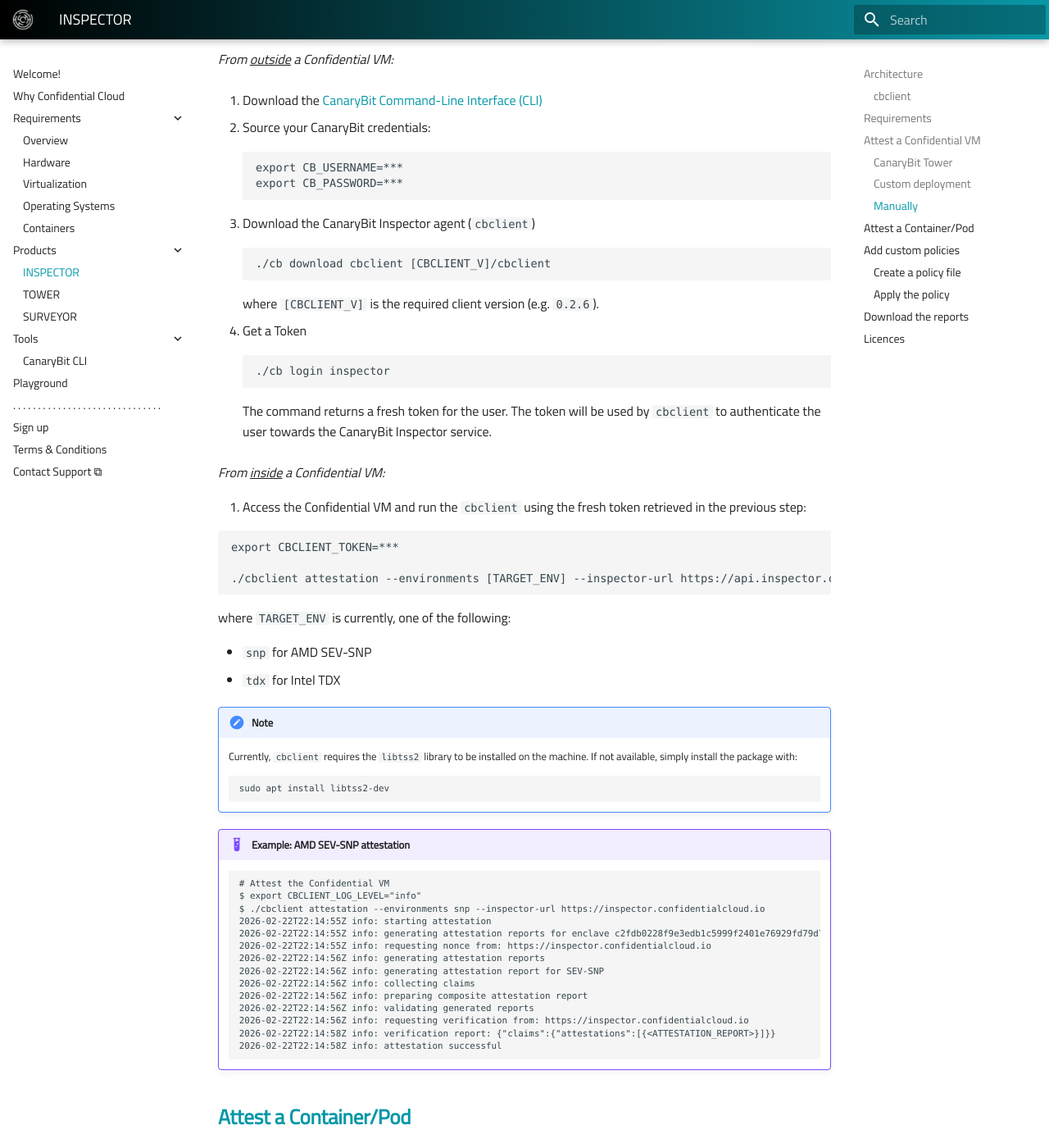
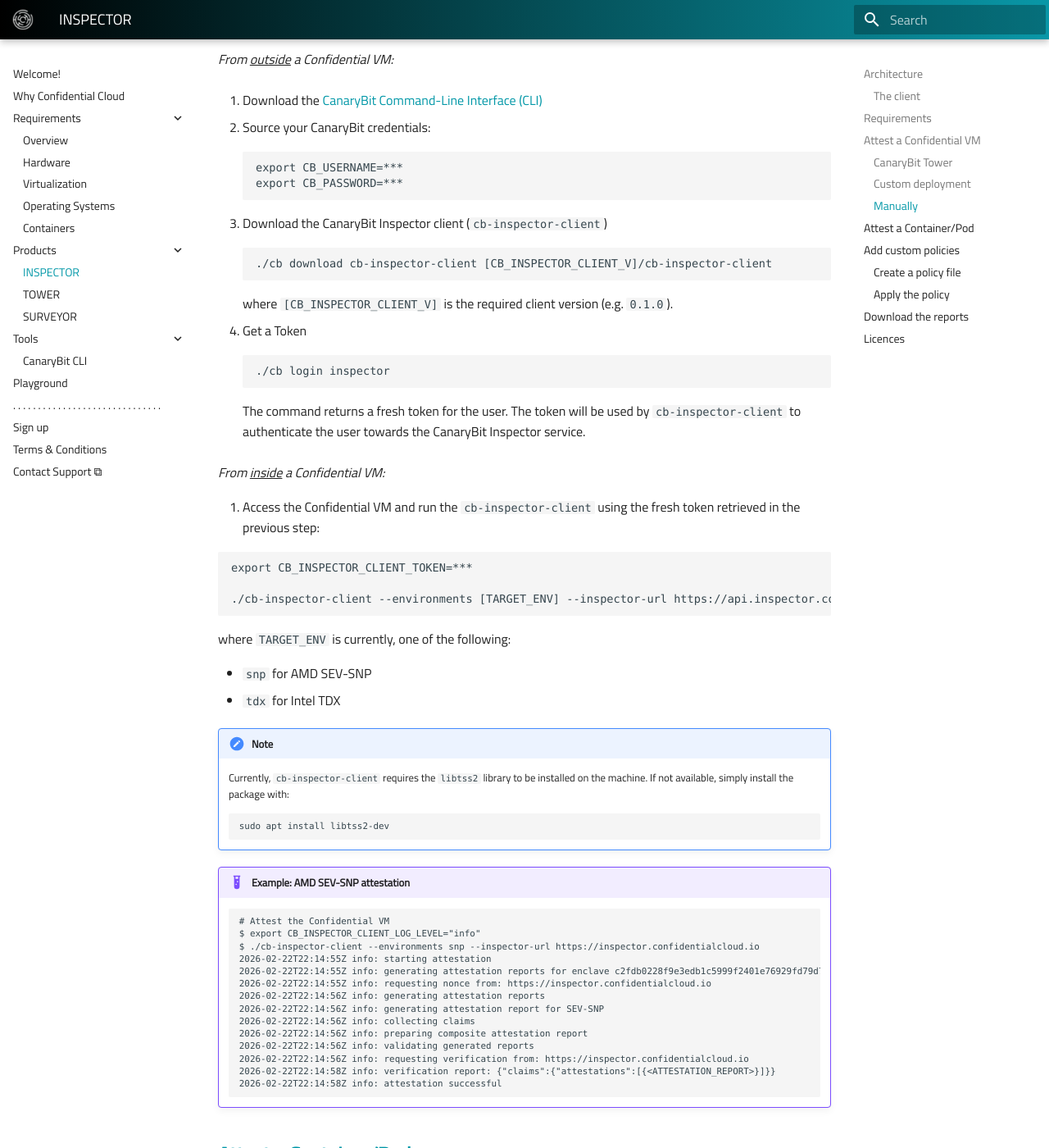
Before and after one commit to canarybit/cc-docs, an MkDocs documentation site: the page built from docs/products/inspector.md, in a window 1280 px wide and 1400 px high, scrolled down 2282 px. Shown: the whole window at 82% size. Built offline with MkDocs 1.6.1 and Material for MkDocs 9.7.7, drawn with Linux system fonts in a browser that asks for light colours; some of the changed text lies outside the part shown.

Commit message:
Replaces cbclient with cb-inspector-client in all pages

````diff
--- a/docs/products/inspector.md
+++ b/docs/products/inspector.md
@@ -24,9 +24,9 @@
 
 - **Database**: a data store used by all the microservices;
 
-### cbclient
+### The client
 
-The `cbclient` agent is the **client implementation** for the CanaryBit Inspector Attestation service. Written in [Rust](https://www.rust-lang.org/), it is responsible to collect the attestation data and call the CanaryBit Inspector API to verify the execution environments, either Confidential VMs or containers.
+The `cb-inspector-client` is the **client implementation** for the CanaryBit Inspector Attestation service. Written in [Rust](https://www.rust-lang.org/), it is responsible to collect the attestation data and call the CanaryBit Inspector API to verify the execution environments, either Confidential VMs or containers.
 
 ![Inspector Workflow](../img/inspector-workflow.png)
 
@@ -63,13 +63,13 @@
     export CB_PASSWORD=***
     ```
 
-  3. Download the CanaryBit Inspector agent (`cbclient`)
+  3. Download the CanaryBit Inspector client (`cb-inspector-client`)
 
     ```
-    ./cb download cbclient [CBCLIENT_V]/cbclient
+    ./cb download cb-inspector-client [CB_INSPECTOR_CLIENT_V]/cb-inspector-client
     ```
 
-    where `[CBCLIENT_V]` is the required client version (e.g. `0.2.6`).
+    where `[CB_INSPECTOR_CLIENT_V]` is the required client version (e.g. `0.1.0`).
 
   4. Get a Token
 
@@ -77,16 +77,16 @@
     ./cb login inspector
     ```
 
-    The command returns a fresh token for the user. The token will be used by `cbclient` to authenticate the user towards the CanaryBit Inspector service.
+    The command returns a fresh token for the user. The token will be used by `cb-inspector-client` to authenticate the user towards the CanaryBit Inspector service.
 
 *From <ins>inside</ins> a Confidential VM:*
 
-  1. Access the Confidential VM and run the `cbclient` using the fresh token retrieved in the previous step:
+  1. Access the Confidential VM and run the `cb-inspector-client` using the fresh token retrieved in the previous step:
 
   ```
-  export CBCLIENT_TOKEN=***
+  export CB_INSPECTOR_CLIENT_TOKEN=***
 
-  ./cbclient attestation --environments [TARGET_ENV] --inspector-url https://api.inspector.confidentialcloud.io
+  ./cb-inspector-client --environments [TARGET_ENV] --inspector-url https://api.inspector.confidentialcloud.io
   ```
 
   where `TARGET_ENV` is currently, one of the following:
@@ -96,7 +96,7 @@
 
 !!! note
 
-    Currently, `cbclient` requires the `libtss2` library to be installed on the machine. If not available, simply install the package with:
+    Currently, `cb-inspector-client` requires the `libtss2` library to be installed on the machine. If not available, simply install the package with:
     ```
     sudo apt install libtss2-dev
     ```
@@ -105,8 +105,8 @@
 
       ```
       # Attest the Confidential VM
-      $ export CBCLIENT_LOG_LEVEL="info"
-      $ ./cbclient attestation --environments snp --inspector-url https://inspector.confidentialcloud.io
+      $ export CB_INSPECTOR_CLIENT_LOG_LEVEL="info"
+      $ ./cb-inspector-client --environments snp --inspector-url https://inspector.confidentialcloud.io
       2026-02-22T22:14:55Z info: starting attestation
       2026-02-22T22:14:55Z info: generating attestation reports for enclave c2fdb0228f9e3edb1c5999f2401e76929fd79d7ec9e0d08cd914dfb5347aeb28
       2026-02-22T22:14:55Z info: requesting nonce from: https://inspector.confidentialcloud.io
@@ -163,12 +163,12 @@
 
 Follow the related documentation to apply custom policy with [CanaryBit Tower](./tower.md#add-custom-policies) or [CanaryBit Surveyor](surveyor.md#add-custom-policies).
 
-For [manual verification](#via-manual-configuration), simply add the policy file as argument to the `cbclient`.
+For [manual verification](#via-manual-configuration), simply add the policy file as argument to the `cb-inspector-client`.
 
 !!! Example "Example: Manual verification with custom policy"
 
       ```
-      ./cbclient attestation  ... --policy mypolicy.rego
+      ./cb-inspector-client ... --policy mypolicy.rego
       ```
 
 ## Download the reports
--- a/mkdocs.yml
+++ b/mkdocs.yml
@@ -48,7 +48,7 @@
 
 markdown_extensions:
   - toc:
-      permalink: true
+      permalink: '#️'
   - admonition
   - pymdownx.details
   - pymdownx.superfences
````
Also changed, not shown: docs/tools/cli.md (+3 -3 lines).
